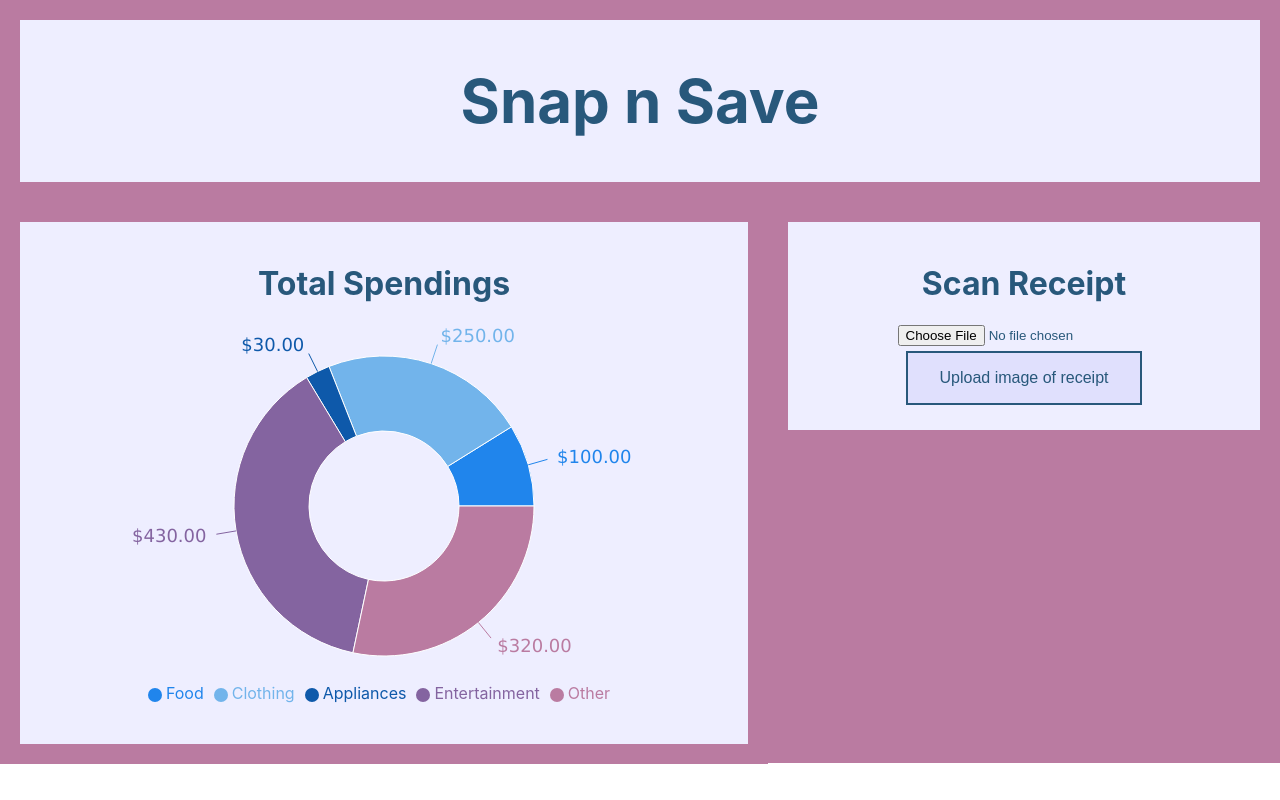
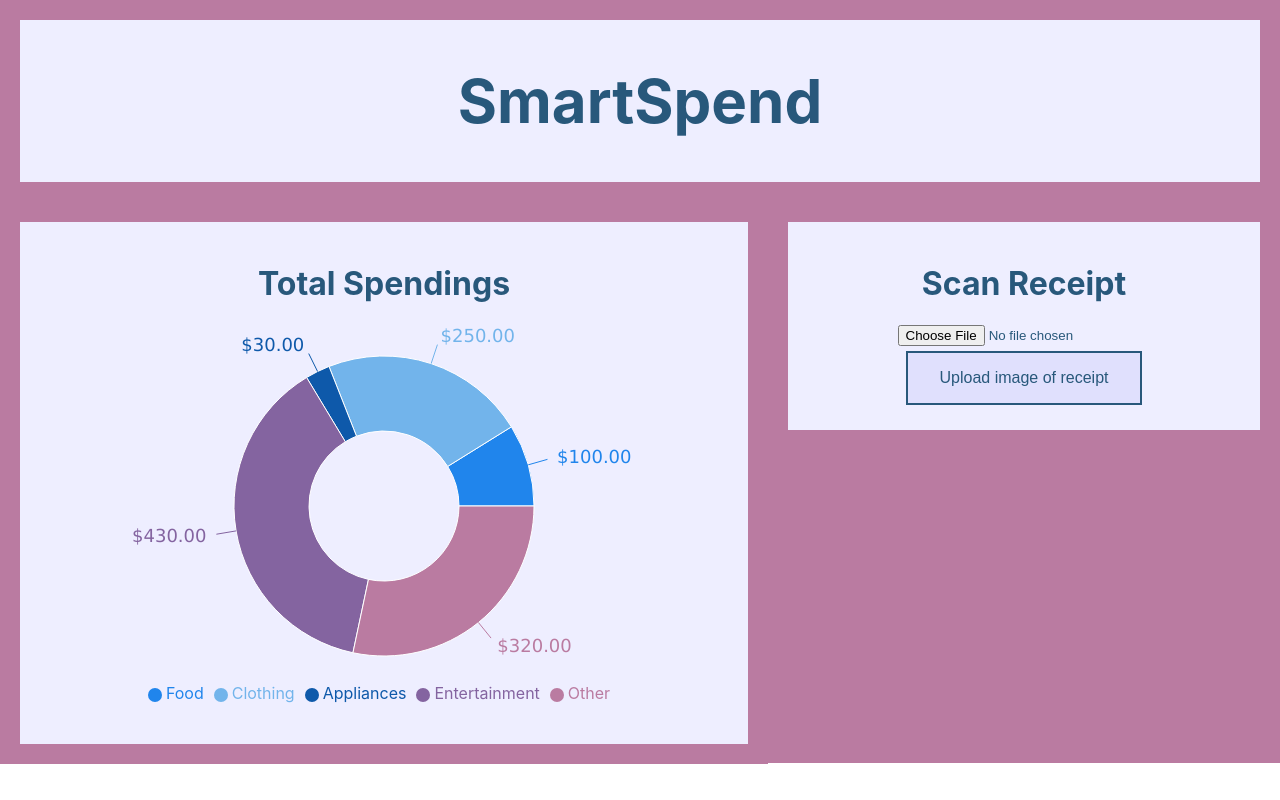
Before and after one commit to endarli/HackNYU, a React (Create React App) app: page / in a window 1280 px wide. Built offline with nearby package versions, Linux system fonts and the light colour scheme.

Commit message:
changed name

```diff
--- a/src/App.js
+++ b/src/App.js
@@ -42,7 +42,7 @@ function App() {
   return (
     <body>
         <div className='header'>
-          <div className='headercard'> <h1>Snap n Save</h1> </div>
+          <div className='headercard'> <h1>SmartSpend</h1> </div>
         </div>
 
         <div className="row">
```
